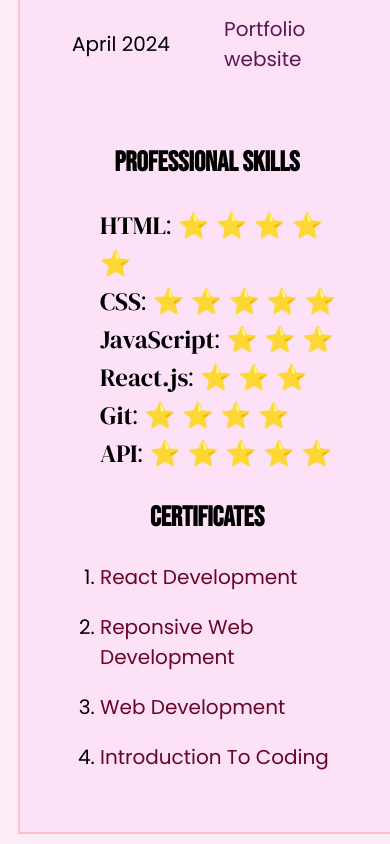
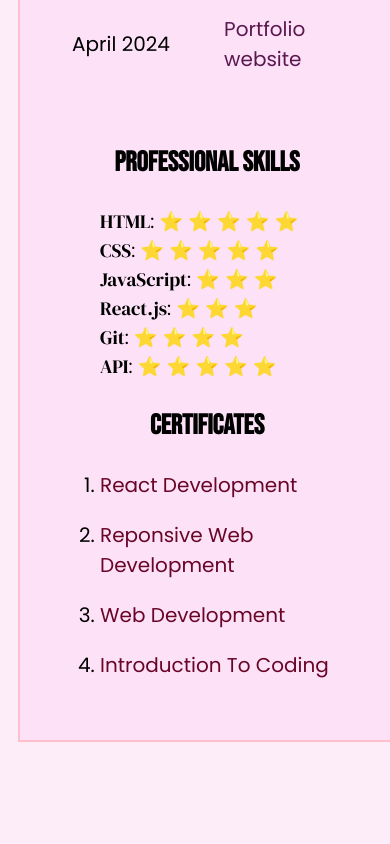
Before and after one commit to naledimuhauli/naledimuhauli.github.io, a plain HTML site: page index.html in a window 390 px wide. Shown: the part 2039-2883 px from the top of the page. After the commit the page ends 2791 px from the top, so only its background shows below. Drawn offline with Linux system fonts and the light colour scheme.

Commit message:
fixed my media queries

```diff
--- a/style.css
+++ b/style.css
@@ -110,9 +110,15 @@ table a{
     color: rgb(105, 5, 38);
 }
 
-@media (max-width: 1000px){
+@media (max-width: 900px){
     .container{
         margin: 10px;
         grid-template-columns: repeat(1,1fr);
     }
 }
+
+@media (max-width: 400px){
+    .skill{
+        font-size: 19px;
+    }
+}
```
